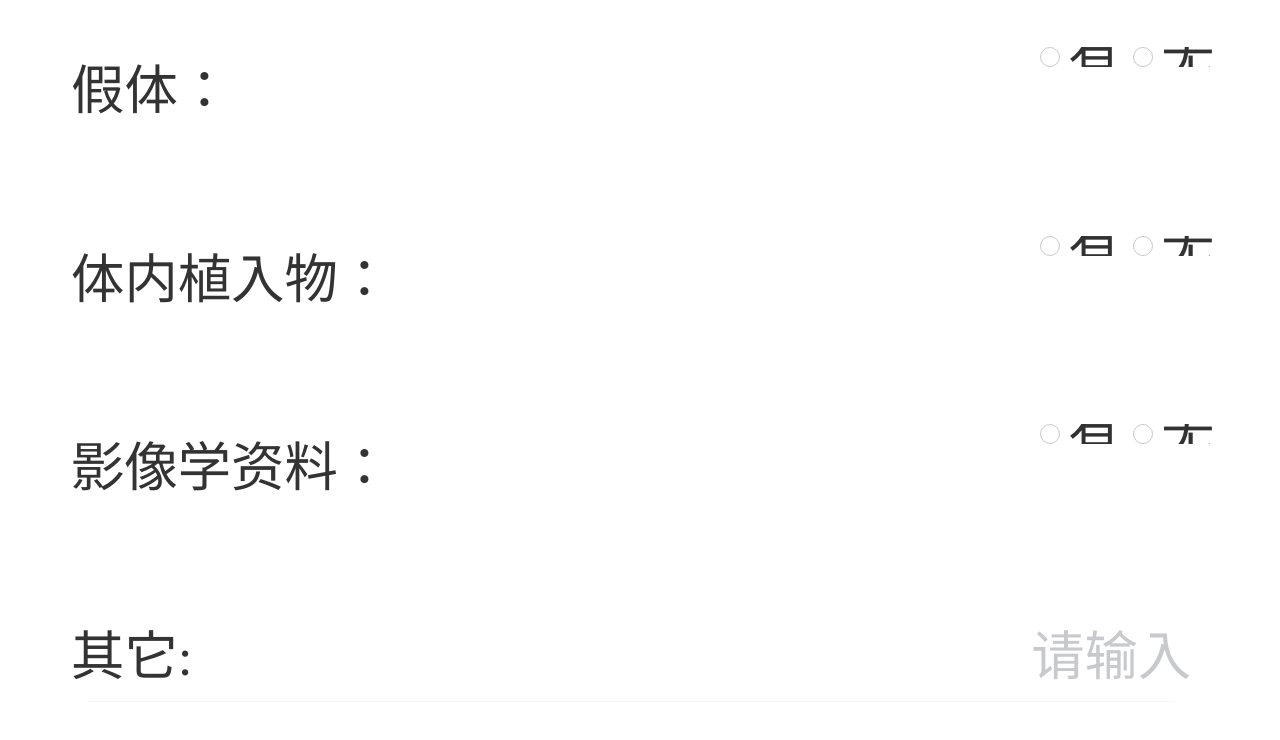
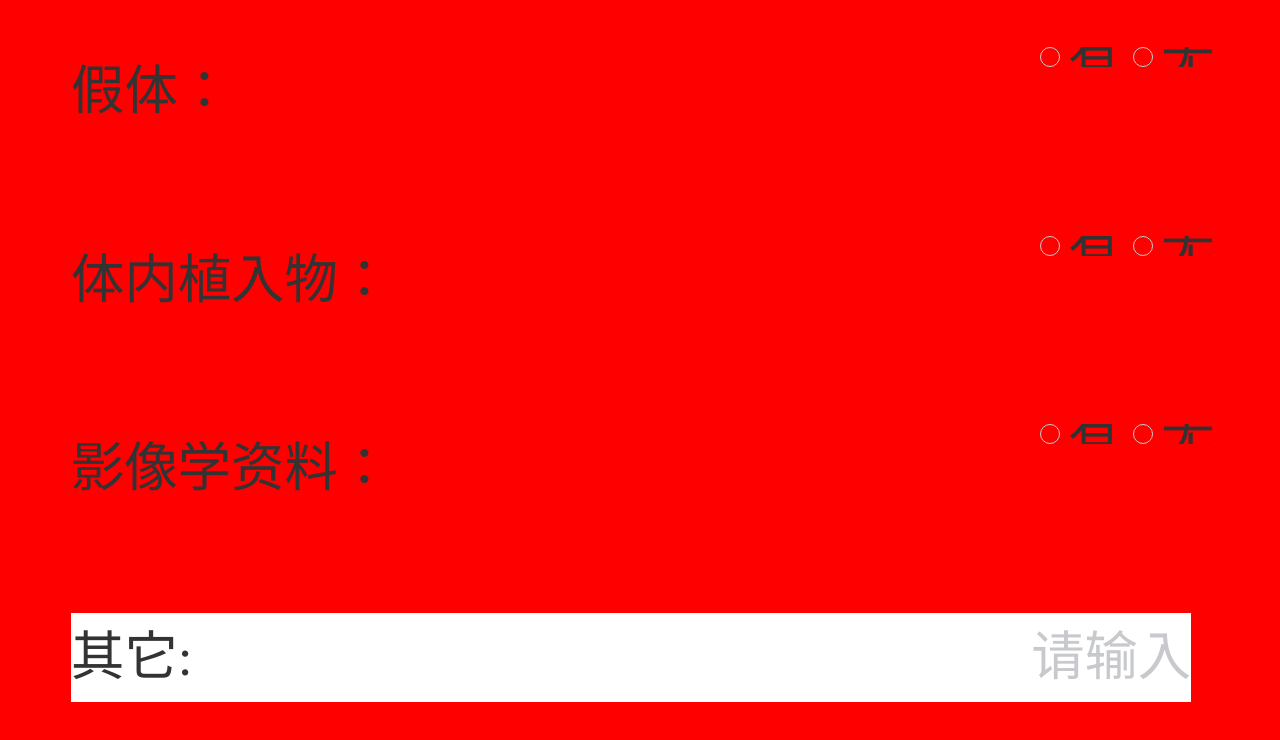
Before and after one commit to zhangliangfantasy/rh-form, a Vue app: page /#/start in a window 1280 px wide. Shown: the part 2502-3242 px from the top of the page. Built offline with nearby package versions, Linux system fonts and the light colour scheme.

Commit message:
样式优化

```diff
--- a/src/App.vue
+++ b/src/App.vue
@@ -10,5 +10,5 @@ export default {
 }
 </script>
 
-<style>
+<style scoped lang="stylus">
 </style>
--- a/src/components/Checkbox.vue
+++ b/src/components/Checkbox.vue
@@ -5,7 +5,7 @@
         <label>{{item.label}}：</label>
           <van-checkbox-group v-model="item.value">
             <div v-for="(_item, _index) in item._list" :key="_index" class="checkbox-input">
-              <van-checkbox :name="_item.value" shape="square" checked-color="#009393">{{_item.lab}}</van-checkbox>
+              <van-checkbox :name="_item.value" shape="square" checked-color="#20B2AA">{{_item.lab}}</van-checkbox>
             </div>
           </van-checkbox-group>
       </div>
--- a/src/components/Options.vue
+++ b/src/components/Options.vue
@@ -1,16 +1,16 @@
 <template>
-    <div class="options">
+    <div class="options clearfix">
       <form>
         <div v-for="(item, index) in list" :key="index" class="options-item">
           <label>{{item.label}}：</label>
           <div class="options-input">
             <van-radio-group v-model="item.value" direction="horizontal" v-if="item.mark == '0'">
-              <van-radio name="1" checked-color="#009393">是</van-radio>
-              <van-radio name="2" checked-color="#009393">否</van-radio>
+              <van-radio name="1" checked-color="#20B2AA">是</van-radio>
+              <van-radio name="2" checked-color="#20B2AA">否</van-radio>
             </van-radio-group>
             <van-radio-group v-model="item.value" direction="horizontal" v-if="item.mark == '1'">
-              <van-radio name="1" checked-color="#009393">有</van-radio>
-              <van-radio name="2" checked-color="#009393">无</van-radio>
+              <van-radio name="1" checked-color="#20B2AA">有</van-radio>
+              <van-radio name="2" checked-color="#20B2AA">无</van-radio>
             </van-radio-group>
           </div>
         </div>
--- a/src/pages/Start.vue
+++ b/src/pages/Start.vue
@@ -1,12 +1,23 @@
 <template>
   <div class="options">
-    <!--单选框-->
-    <Options :list="optionList"></Options>
-    <!--输入框-->
-    <div class="text">
-      <van-field label-class="text-input" v-model="txt" rows="1" label="其它" type="textarea" autosize placeholder="请输入" :colon="true" input-align="right" />
-      <div style="height: 100px; width: 100%"></div>
+    <div class="options-input">
+      <!--单选框-->
+      <Options :list="optionList"></Options>
+      <!--输入框-->
+      <div class="text">
+        <van-field
+          label-class="text-input"
+          v-model="txt"
+          rows="1"
+          label="其它"
+          type="textarea"
+          autosize
+          placeholder="请输入"
+          :colon="true"
+          input-align="right" />
+      </div>
     </div>
+    <div class="options-bottom"></div>
     <!--提交bar-->
     <Submit-bar @_submit="submit()"></Submit-bar>
     <!--弹框组件-->
@@ -79,20 +90,28 @@ export default {
   @import '../assets/styles/mixin.styl'
   .options
     width: 100%
-    height 150%
+    height 100%
+    background red
+    .options-input
+      width 100%
     .text
-      margin pxToRem(40px)
-      margin-right pxToRem(50px)
+      margin 0px pxToRem(50px) pxToRem(23px) pxToRem(40px)
     .text >>> .van-cell
       padding 0px
+      font-family PingFang SC
       line-height pxToRem(50px)
       font-size pxToRem(30px)
       font-weight 400;
+    .text >>> .van-cell::after {
+      border: 0px
+    }
     .text >>> .text-input
       font-family PingFang SC
       font-size pxToRem(30px)
       font-weight 400;
       line-height pxToRem(50px)
       color rgba(51,51,51,1)
-      vertical-align center
+    .options-bottom
+      width 100%
+      height pxToRem(200px)
 </style>
```
